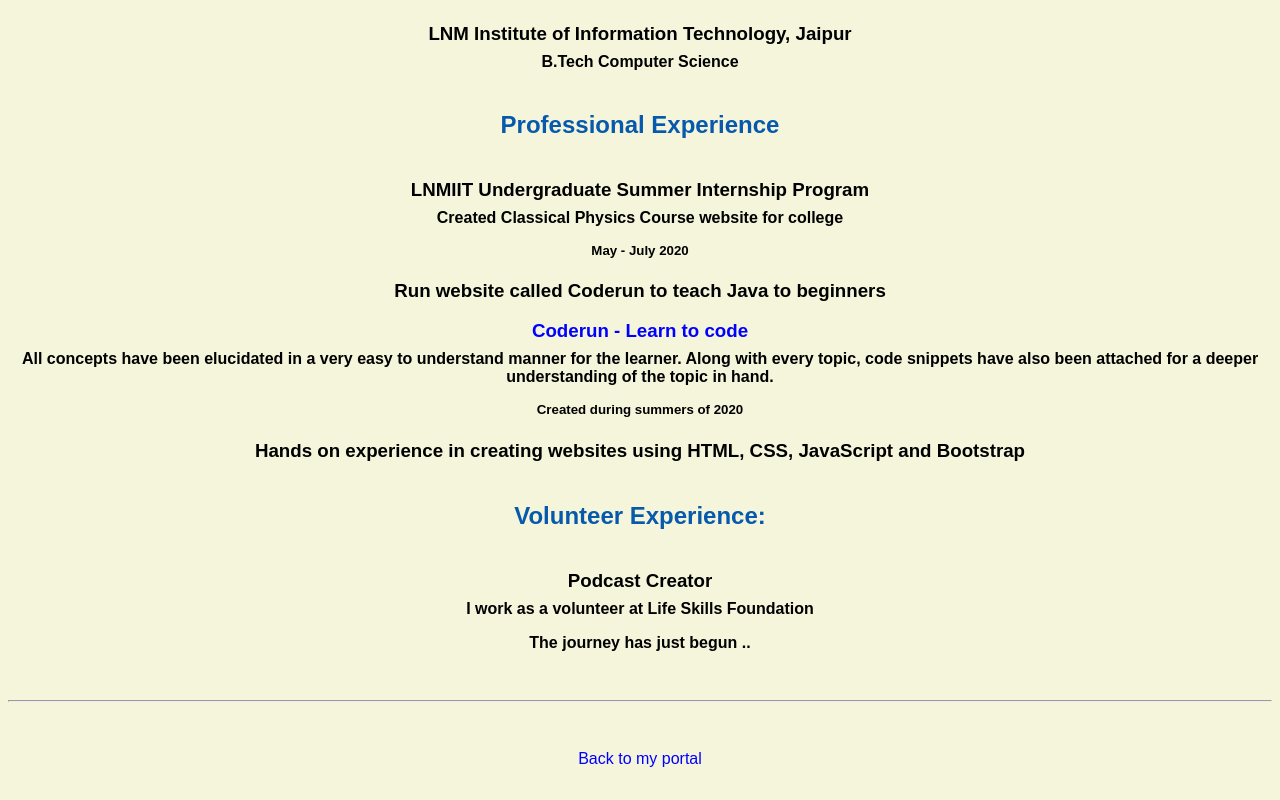
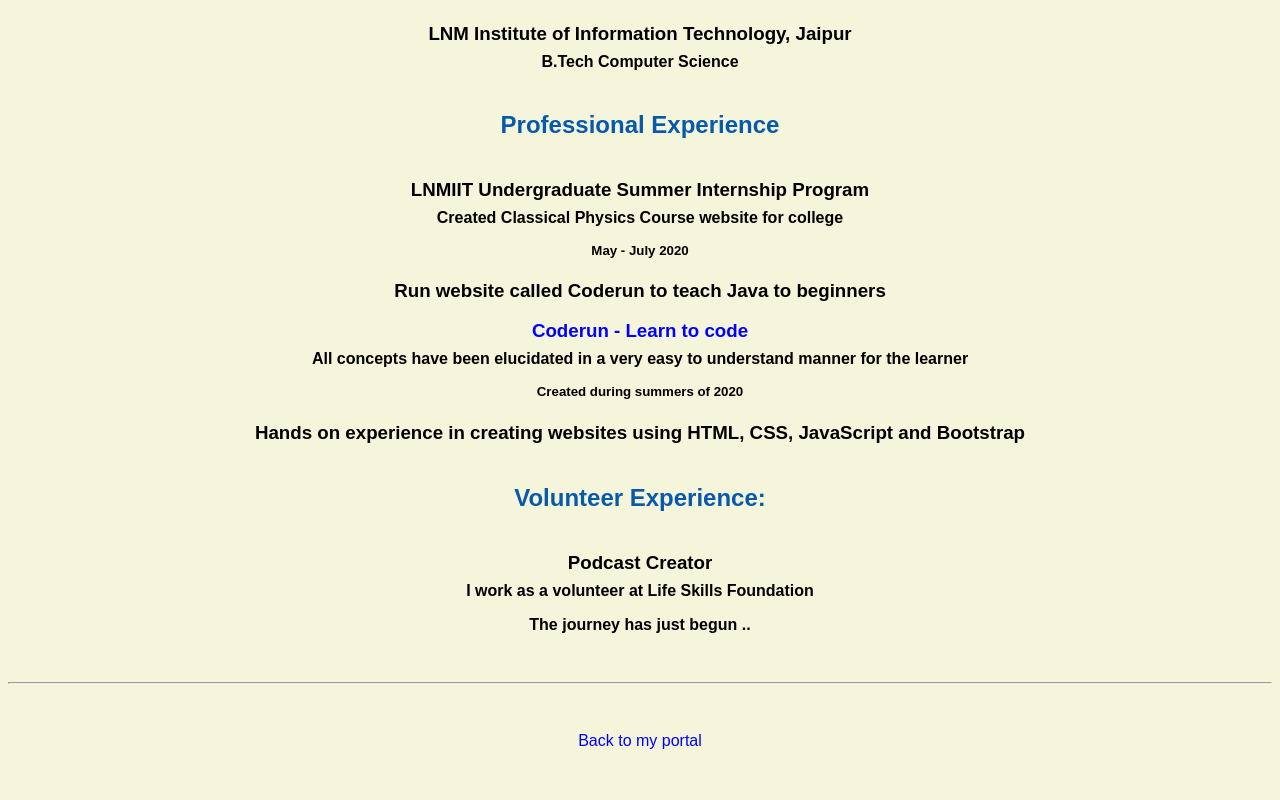
Before and after one commit to innovatoronspree/innovatoronspree.github.io, a plain HTML site: page resume.html in a window 1280 px wide. Shown: the part 652-1452 px from the top of the page. Drawn offline with Linux system fonts and the light colour scheme.

Commit message:
made changes

```diff
--- a/resume.html
+++ b/resume.html
@@ -40,7 +40,7 @@
 	<h5>May - July 2020</h5>
 	<h3>Run website called Coderun to teach Java to beginners</h3>
 	<h3><a href="https://coderun-learn-to-code.herokuapp.com" target="_blank">Coderun - Learn to code</a></h3>
-	<h4>All concepts have been elucidated in a very easy to understand manner for the learner. Along with every topic, code snippets have also been attached for a deeper understanding of the topic in hand.</h4>
+	<h4>All concepts have been elucidated in a very easy to understand manner for the learner</h4>
 	<h5>Created during summers of 2020</h5>
 	<h3>Hands on experience in creating websites using HTML, CSS, JavaScript and Bootstrap</h4>
 
```
Also changed, not shown: index.html (+1 -1 lines).
